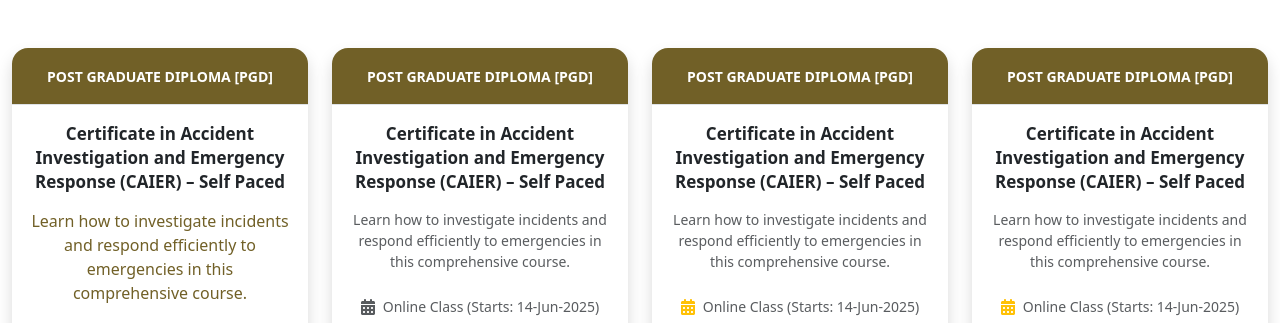
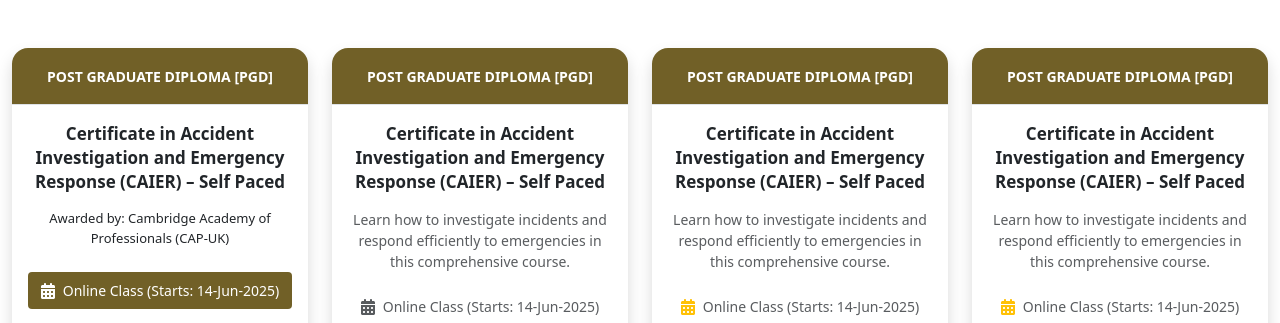
Before and after one commit to kmalaminstd123/wa-course-card-regular, a plain HTML site: page index.html in a window 1280 px wide. Shown: the top 323 px of the page. Drawn offline with nearby package versions, Linux system fonts and the light colour scheme.

Commit message:
Update index.html

```diff
--- a/index.html
+++ b/index.html
@@ -11,6 +11,10 @@
     <!-- font awesome cdn -->
     <link rel="stylesheet" href="https://cdnjs.cloudflare.com/ajax/libs/font-awesome/6.7.2/css/all.min.css" integrity="sha512-Evv84Mr4kqVGRNSgIGL/F/aIDqQb7xQ2vcrdIwxfjThSH8CSR7PBEakCr51Ck+w+/U6swU2Im1vVX0SVk9ABhg==" crossorigin="anonymous" referrerpolicy="no-referrer" />
     <!-- font awesome cdn -->
+
+    <link rel="preconnect" href="https://fonts.googleapis.com">
+    <link rel="preconnect" href="https://fonts.gstatic.com" crossorigin>
+    <link href="https://fonts.googleapis.com/css2?family=Poppins:ital,wght@0,100;0,200;0,300;0,400;0,500;0,600;0,700;0,800;0,900;1,100;1,200;1,300;1,400;1,500;1,600;1,700;1,800;1,900&display=swap" rel="stylesheet">
 
     <link rel="stylesheet" href="./css/style.css">
 
@@ -41,7 +45,7 @@
                                 </a>
                             </h5>
 
-                            <p class="mb-4" style="color: #716027;">Learn how to investigate incidents and respond efficiently to emergencies in this comprehensive course.
+                            <p class="mb-4" style="font-size: 13px;">Awarded by: Cambridge Academy of Professionals (CAP-UK)
                             </p>
 
                             <!-- Course Date -->
@@ -92,6 +96,7 @@
                             </div>
 
                         </div>
+
                     </div>
 
                 </div>
```
